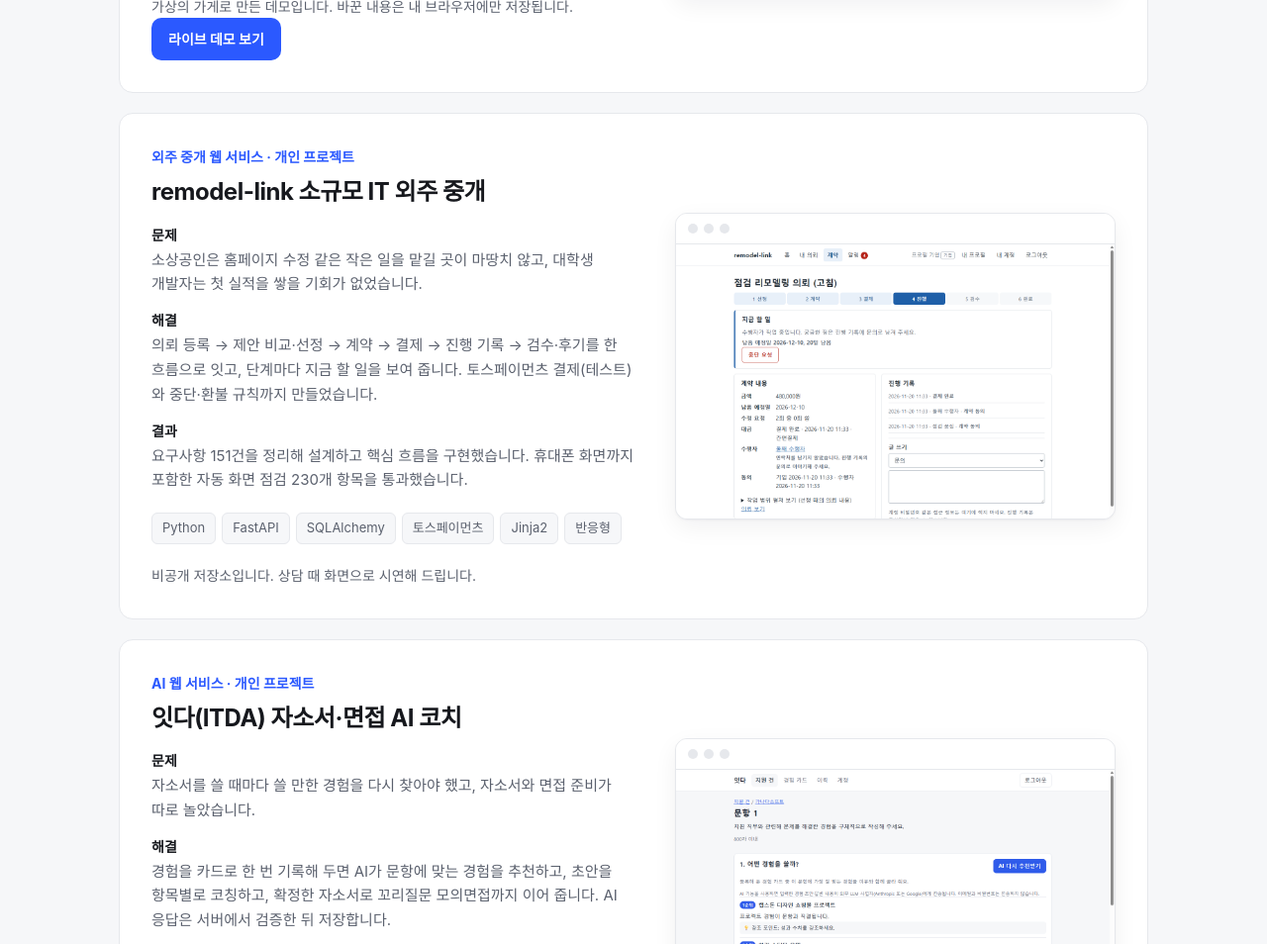
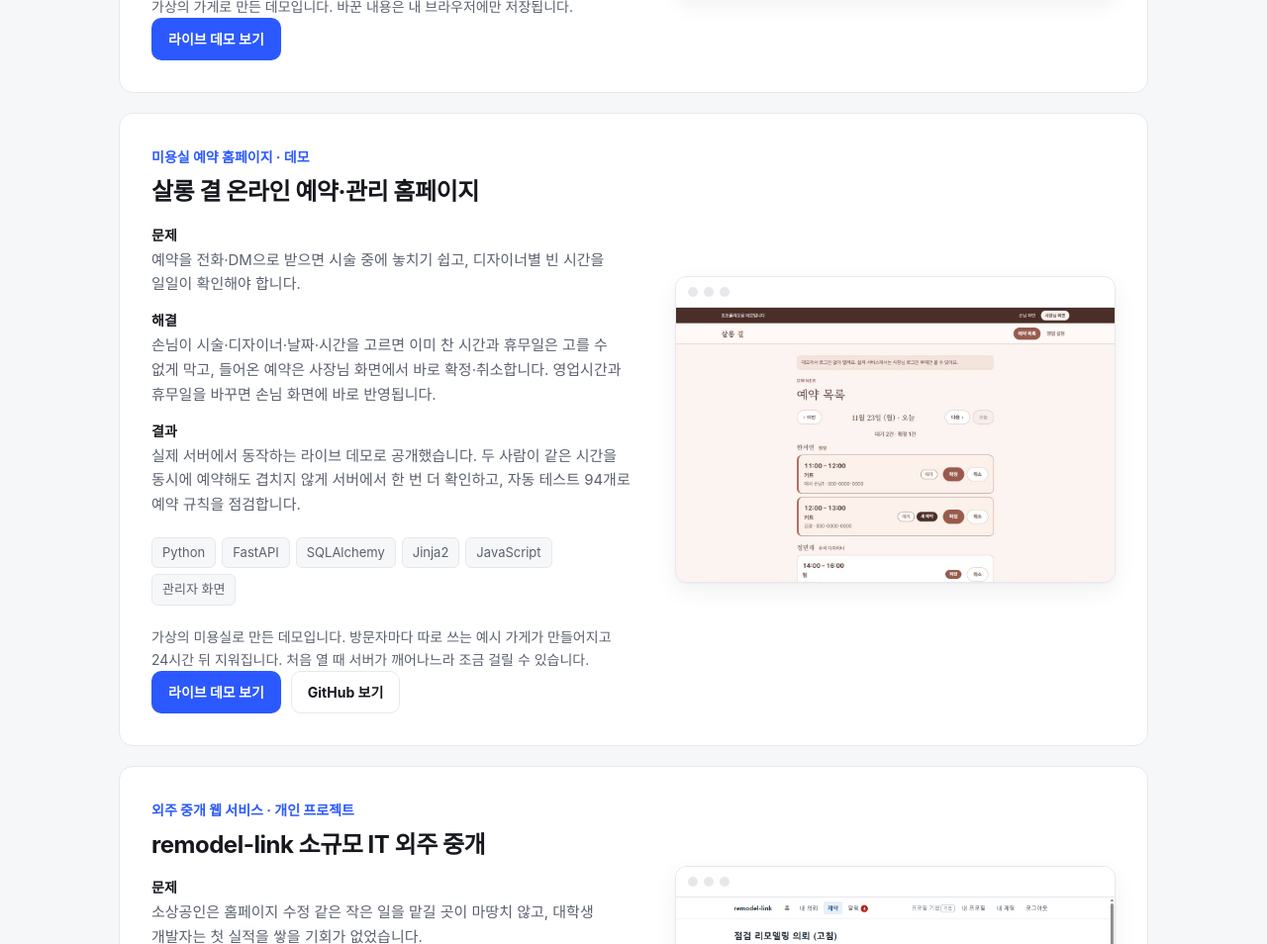
Before and after one commit to waterdog-hub/portfolio-site, a plain HTML site: page src/index.html in a window 1280 px wide. Shown: the part 3960-4914 px from the top of the page at 99% size. Drawn offline with Linux system fonts and the light colour scheme; a web font is replaced by a local one.

Commit message:
feat: 미용실 예약 데모 살롱 결을 포트폴리오에 연결
- Render에 배포한 살롱 결 라이브 데모 카드와 공개 저장소 링크 추가
- 실제 주소에서 예약 한 건을 넣고 찍은 사장님 화면 스크린샷(1280, 375)
- 기획서 R-11 완료, D-08에 배포 후 확인 결과 기록, CLAUDE.md 메모

Co-Authored-By: Claude Opus 5.5 <noreply@anthropic.com>

```diff
--- a/src/index.html
+++ b/src/index.html
@@ -252,6 +252,41 @@
           </div>
         </article>
 
+        <!-- 살롱 결은 가상의 미용실로 만든 데모다. 다른 데모와 달리 실제 서버(FastAPI, Render)에서 돌아
+             가게 데모와 웹 서비스 사례 사이에 둔다 (기획 R-11, D-07, D-08) -->
+        <article class="work">
+          <div>
+            <p class="work__meta">미용실 예약 홈페이지 · 데모</p>
+            <h3>살롱 결 온라인 예약·관리 홈페이지</h3>
+            <dl>
+              <dt>문제</dt>
+              <dd>예약을 전화·DM으로 받으면 시술 중에 놓치기 쉽고, 디자이너별 빈 시간을 일일이 확인해야 합니다.</dd>
+              <dt>해결</dt>
+              <dd>손님이 시술·디자이너·날짜·시간을 고르면 이미 찬 시간과 휴무일은 고를 수 없게 막고, 들어온 예약은 사장님 화면에서 바로 확정·취소합니다. 영업시간과 휴무일을 바꾸면 손님 화면에 바로 반영됩니다.</dd>
+              <dt>결과</dt>
+              <dd>실제 서버에서 동작하는 라이브 데모로 공개했습니다. 두 사람이 같은 시간을 동시에 예약해도 겹치지 않게 서버에서 한 번 더 확인하고, 자동 테스트 94개로 예약 규칙을 점검합니다.</dd>
+            </dl>
+            <ul class="tags">
+              <li>Python</li><li>FastAPI</li><li>SQLAlchemy</li><li>Jinja2</li><li>JavaScript</li><li>관리자 화면</li>
+            </ul>
+            <p class="work__note">가상의 미용실로 만든 데모입니다. 방문자마다 따로 쓰는 예시 가게가 만들어지고 24시간 뒤 지워집니다. 처음 열 때 서버가 깨어나느라 조금 걸릴 수 있습니다.</p>
+            <div class="work__links">
+              <a href="https://salon-demo-t1bw.onrender.com/" class="btn btn--primary btn--small" target="_blank" rel="noopener">라이브 데모 보기</a>
+              <a href="https://github.com/waterdog-hub/salon-demo" class="btn btn--ghost btn--small" target="_blank" rel="noopener">GitHub 보기</a>
+            </div>
+          </div>
+          <div class="work__visual">
+            <div class="mock">
+              <div class="mock__bar"><i></i><i></i><i></i></div>
+              <picture>
+                <source media="(max-width: 720px)" srcset="assets/salon-gyeol-375.jpg" width="375" height="800">
+                <img class="mock__img" src="assets/salon-gyeol.jpg" width="1280" height="900" loading="lazy"
+                     alt="살롱 결 사장님 예약 목록 화면. 오늘 들어온 예약이 디자이너별로 시간순으로 놓이고, 예약마다 대기·확정 상태와 확정·취소 버튼이 있다">
+              </picture>
+            </div>
+          </div>
+        </article>
+
         <article class="work">
           <div>
             <p class="work__meta">외주 중개 웹 서비스 · 개인 프로젝트</p>
```
Also changed, not shown: src/assets/salon-gyeol-375.jpg (added), src/assets/salon-gyeol.jpg (added), 2 other files.
